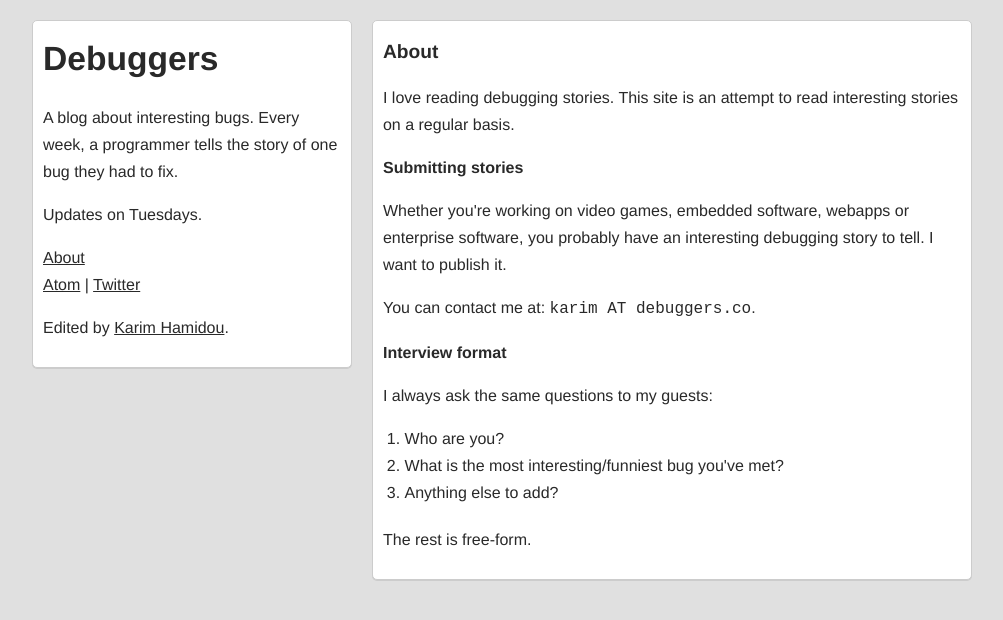
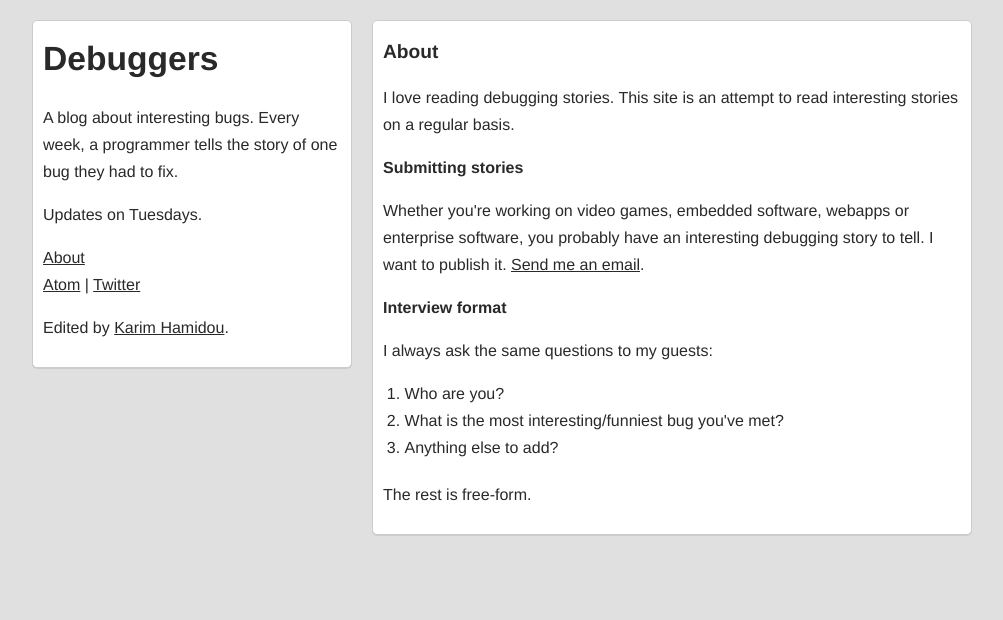
Before and after one commit to khamidou/debuggers, a Jekyll site: the page built from about.html, in a window 1280 px wide. Shown: the top 620 px of the page, without its empty margins (128-1131 px from the left). Built offline with Jekyll 4.4.1, drawn with Linux system fonts in a browser that asks for light colours.

Commit message:
added mailto link

```diff
--- a/about.html
+++ b/about.html
@@ -14,11 +14,7 @@ I love reading debugging stories. This site is an attempt to read interesting st
 <h2>Submitting stories</h2>
 
 <p>
-Whether you're working on video games, embedded software, webapps or enterprise software, you probably have an interesting debugging story to tell. I want to publish it.
-</p>
-
-<p>
-You can contact me at: <code>karim AT debuggers.co</code>.
+Whether you're working on video games, embedded software, webapps or enterprise software, you probably have an interesting debugging story to tell. I want to publish it. <a href="mailto:karim@debuggers.co">Send me an email</a>.
 </p>
 
 <h2>Interview format</h2>
```
